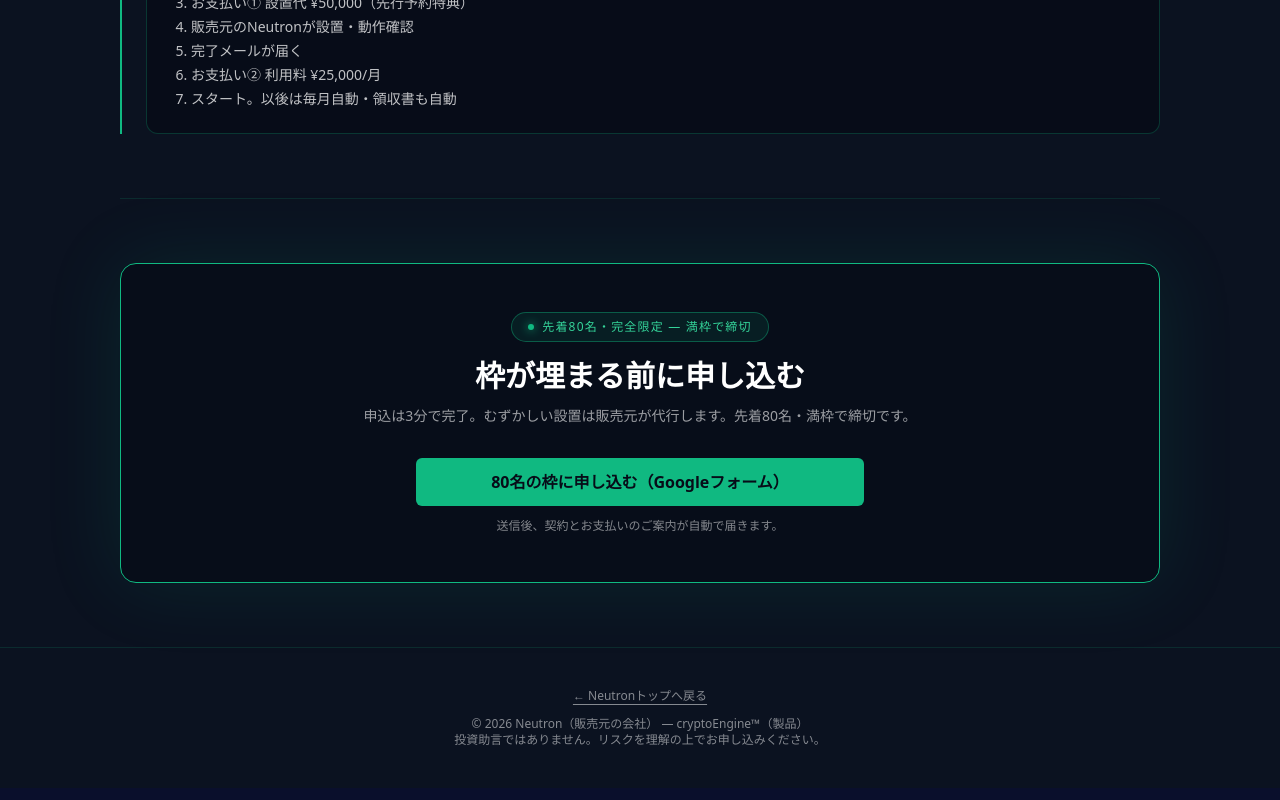
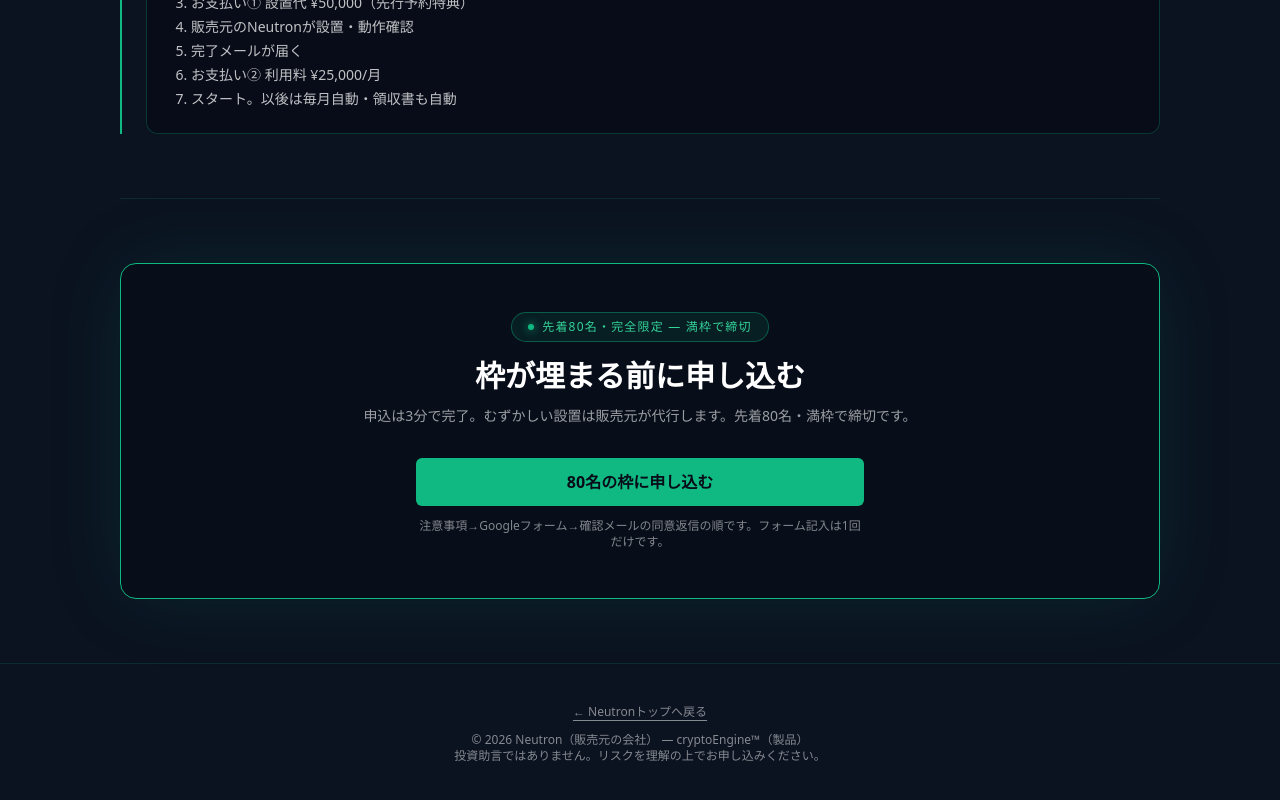
Before and after one commit to Hisashi9899/Neutron_HP, a Next.js app: page /crypto-engine in a window 1280 px wide. Shown: the part 8768-9568 px from the top of the page. Built offline with nearby package versions, Linux system fonts and the light colour scheme.

Commit message:
申込導線を注意事項先行の単線化に変更

```diff
--- a/app/crypto-engine/page.tsx
+++ b/app/crypto-engine/page.tsx
@@ -4,7 +4,7 @@
 import SevenGateLogo from "../../components/SevenGateLogo";
 import { Reveal, usePhiReveal } from "../../components/Reveal";
 import { usePresaleActive } from "../../components/usePresaleActive";
-import { PRESALE_DISCOUNT, getProduct, money } from "../../lib/flow";
+import { PRESALE_DISCOUNT, getProduct, money, qp } from "../../lib/flow";
 
 const PRODUCT_SLUG = "cryptoengine";
 const p = getProduct(PRODUCT_SLUG);
@@ -406,8 +406,8 @@
             <h2 className="mt-4 text-2xl font-extrabold md:text-3xl">枠が埋まる前に申し込む</h2>
             <p className="mx-auto mt-3 max-w-xl text-sm text-white/60">申込は3分で完了。むずかしい設置は販売元が代行します。先着80名・満枠で締切です。</p>
             <div className="mx-auto mt-8 grid max-w-md gap-3 text-center">
-              <a href={p.formUrl} target="_blank" rel="noopener" className="cta-shine rounded-md bg-accent py-3 font-bold text-navy-950">80名の枠に申し込む（Googleフォーム）</a>
-              <p className="text-center text-xs text-white/50">送信後、契約とお支払いのご案内が自動で届きます。</p>
+              <a href={`/notice${qp(PRODUCT_SLUG)}`} className="cta-shine rounded-md bg-accent py-3 font-bold text-navy-950">80名の枠に申し込む</a>
+              <p className="text-center text-xs text-white/50">注意事項→Googleフォーム→確認メールの同意返信の順です。フォーム記入は1回だけです。</p>
             </div>
           </div>
         </section>
```
